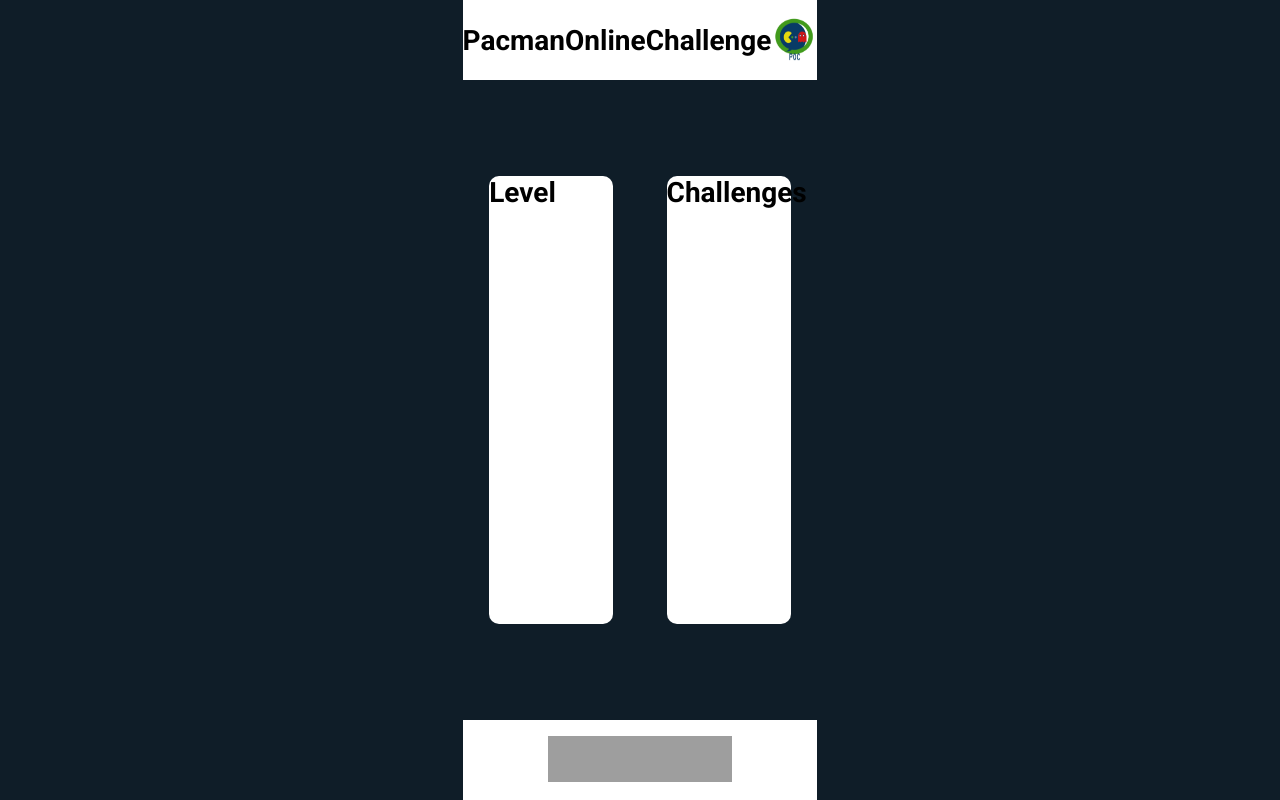
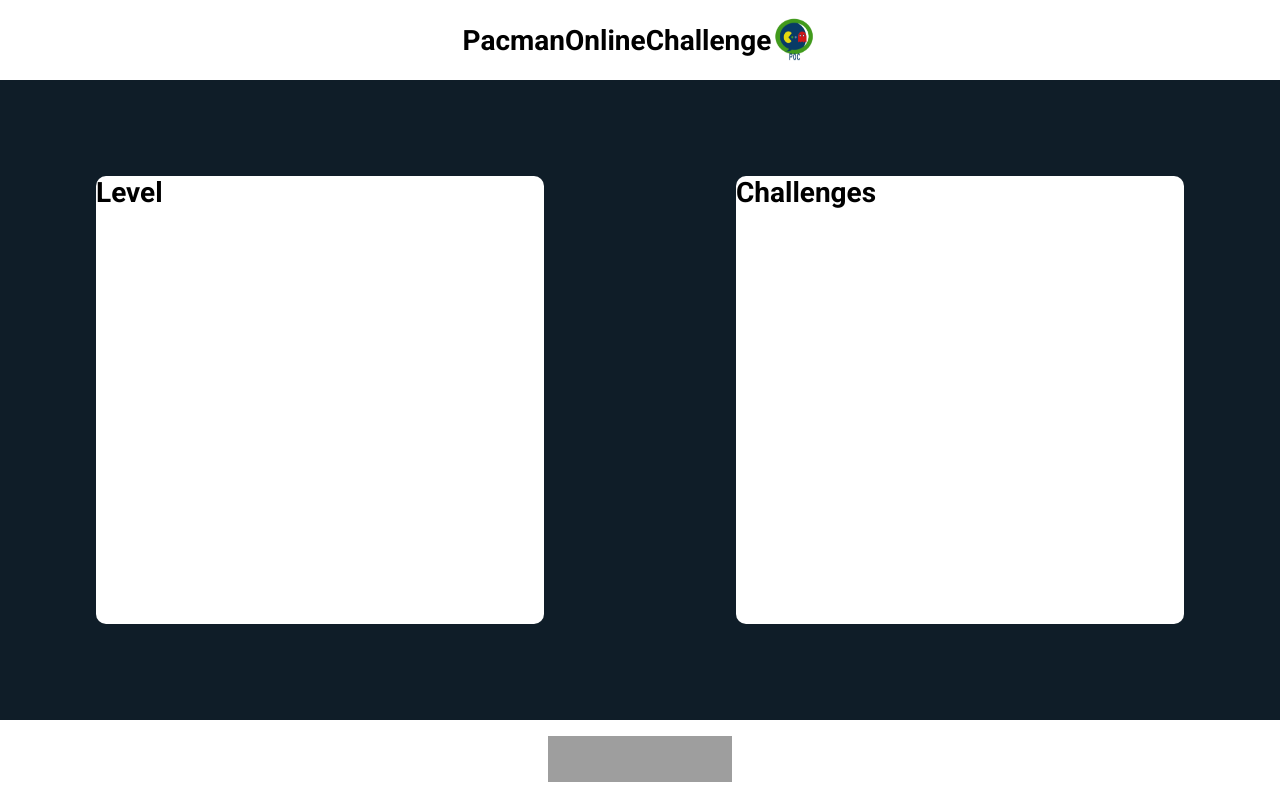
Before and after one commit to jdro10/ESTG-LDS-PacmanOnlineChallenge, a React (Create React App) app in the folder Frontend/fronted/: page /dashboard in a window 1280 px wide. Built offline with nearby package versions, Linux system fonts and the light colour scheme; grey boxes are pictures that could not be loaded.

Commit message:
bug fix dashboard

```diff
--- a/Frontend/fronted/src/App.js
+++ b/Frontend/fronted/src/App.js
@@ -5,9 +5,9 @@
 
 function App() {
   return (
-    <div className="container-inicio">
+    <>
       <Routes />
-    </div>
+    </>
   );
 }
 
--- a/Frontend/fronted/src/index.js
+++ b/Frontend/fronted/src/index.js
@@ -1,6 +1,5 @@
 import React from "react";
 import ReactDOM from "react-dom";
 import App from "./App";
-import Main from "./Main";
 
 ReactDOM.render(<App />, document.getElementById("root"));
--- a/Frontend/fronted/src/pages/Dashboard/index.js
+++ b/Frontend/fronted/src/pages/Dashboard/index.js
@@ -1,5 +1,5 @@
 import React from "react";
-import "../../Main.css";
+import "./styles.css";
 import logo from "../../assets/logo.png";
 
 // import { Container } from './styles';
--- a/Frontend/fronted/src/pages/Dashboard/styles.css
+++ b/Frontend/fronted/src/pages/Dashboard/styles.css
@@ -0,0 +1,89 @@
+.container-main {
+  display: grid;
+  grid-template-columns: 1fr 1fr;
+  grid-template-rows: 10vh 80vh 10vh;
+
+  grid-template-areas:
+    "header  header"
+    "level  challenges"
+    "footer footer";
+}
+
+.header-container {
+  height: 100%;
+  grid-area: header;
+  background-color: #fff;
+}
+
+.header {
+  height: 100%;
+  width: 100%;
+  display: flex;
+  flex-direction: row;
+  align-items: center;
+  justify-content: center;
+}
+
+.level-container {
+  grid-area: level;
+  background-color: #0f1d28;
+  width: 100%;
+  height: 100%;
+  display: flex;
+  align-items: center;
+  justify-content: center;
+}
+
+.challenges-container {
+  grid-area: challenges;
+  background-color: #0f1d28;
+  width: 100%;
+  height: 100%;
+  display: flex;
+  align-items: center;
+  justify-content: center;
+}
+
+.caixa {
+  background-color: #fff;
+  height: 70%;
+  width: 70%;
+  border-radius: 10px;
+}
+
+.footer-container {
+  height: 100%;
+  grid-area: footer;
+  background-color: #fff;
+
+  display: flex;
+  justify-content: space-around;
+  align-items: center;
+}
+
+img {
+  height: 46px;
+  width: 46px;
+}
+
+@media only screen and (max-width: 600px) {
+  .container-main {
+    grid-template-columns: 1fr;
+    grid-template-rows: 10vh 40vh 40vh 10vh;
+    grid-template-areas: "header" "level" "challenges" "footer";
+  }
+
+  body,
+  input,
+  button {
+    font-size: 12px;
+  }
+}
+
+@media only screen and (max-height: 550px) {
+  img {
+    height: 26px;
+    width: 26px;
+    margin: 10px 10px 10px 10px;
+  }
+}
```
